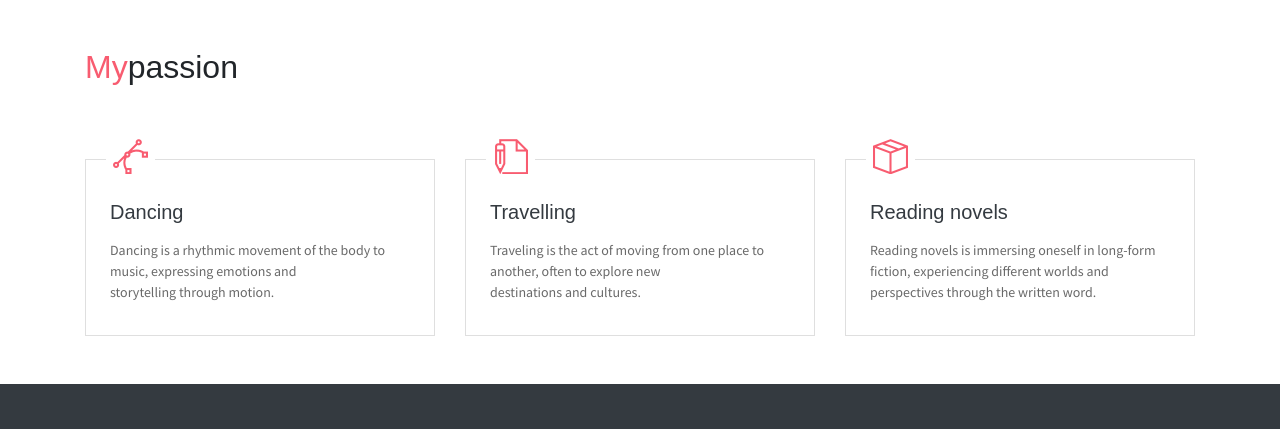
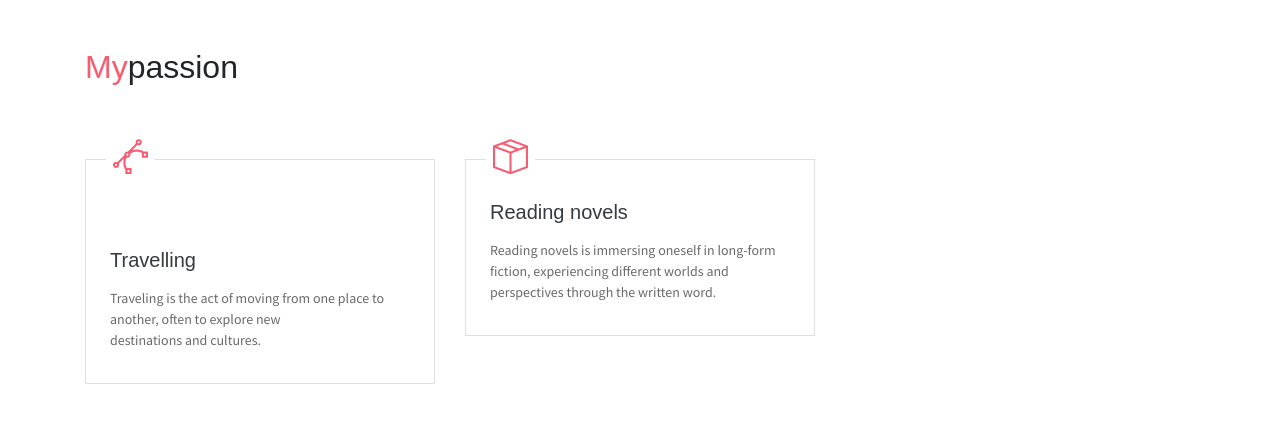
Before and after one commit to Arpithah123/Arpitha_Gowda, a plain HTML site: page index.html in a window 1280 px wide. Shown: the part 2800-3229 px from the top of the page. Drawn offline with nearby package versions, Linux system fonts and the light colour scheme; some packages are replaced by stand-ins of ours.

Commit message:
Update index.html

```diff
--- a/index.html
+++ b/index.html
@@ -257,15 +257,7 @@
                             <i class="ti-vector text-danger" aria-hidden="true"></i>
                         </div>
                         <div class="card-body px-4 py-3">
-                            <h5 class="mb-3 card-title text-dark">Dancing</h5>
-                            <P class="subtitle">Dancing is a rhythmic movement of the body to music, expressing emotions and storytelling through motion.</P>
-                        </div>
-                    </div>
-                </div>
-                <div class="col-md-4 col-sm-6">
-                    <div class="card mb-5">
-                       <div class="card-header has-icon">
-                            <i class="ti-write text-danger" aria-hidden="true"></i>
+                            <h5 class="mb-3 card-title  aria-hidden="true"></i>
                         </div>
                         <div class="card-body px-4 py-3">
                             <h5 class="mb-3 card-title text-dark">Travelling</h5>
```
